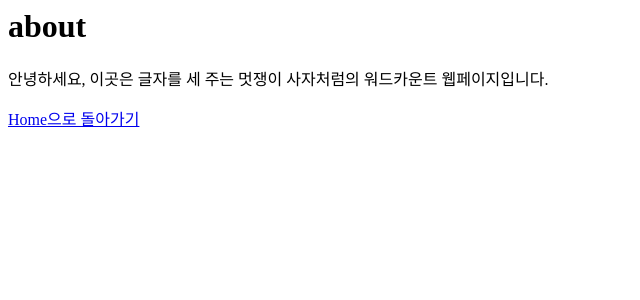
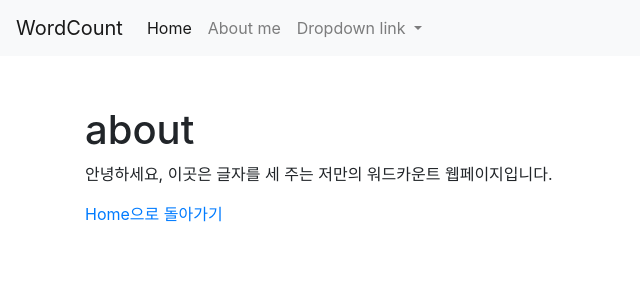
Before and after one commit to HuriHuchi/wordcounter, a Django app: page /about/ in a window 1280 px wide. Shown: the top 300 px of the page, without its empty margins (0-640 px from the left). Run offline with Django 3.2, Linux system fonts and the light colour scheme; some libraries are stand-ins or nearby versions.

Commit message:
second commit of wordcount project

```diff
--- a/firstproject/settings.py
+++ b/firstproject/settings.py
@@ -55,7 +55,7 @@ ROOT_URLCONF = 'firstproject.urls'
 TEMPLATES = [
     {
         'BACKEND': 'django.template.backends.django.DjangoTemplates',
-        'DIRS': [],
+        'DIRS': ['firstproject/templates'],
         'APP_DIRS': True,
         'OPTIONS': {
             'context_processors': [
--- /dev/null
+++ b/firstproject/templates/base.html
@@ -0,0 +1,47 @@
+
+<head>
+    {% comment %} 부트스트랩 연결  {% endcomment %}
+    <link rel="stylesheet" href="https://stackpath.bootstrapcdn.com/bootstrap/4.3.1/css/bootstrap.min.css" integrity="sha384-ggOyR0iXCbMQv3Xipma34MD+dH/1fQ784/j6cY/iJTQUOhcWr7x9JvoRxT2MZw1T" crossorigin="anonymous">
+
+    <script src="https://code.jquery.com/jquery-3.3.1.slim.min.js" integrity="sha384-q8i/X+965DzO0rT7abK41JStQIAqVgRVzpbzo5smXKp4YfRvH+8abtTE1Pi6jizo" crossorigin="anonymous"></script>
+    <script src="https://cdnjs.cloudflare.com/ajax/libs/popper.js/1.14.7/umd/popper.min.js" integrity="sha384-UO2eT0CpHqdSJQ6hJty5KVphtPhzWj9WO1clHTMGa3JDZwrnQq4sF86dIHNDz0W1" crossorigin="anonymous"></script>
+    <script src="https://stackpath.bootstrapcdn.com/bootstrap/4.3.1/js/bootstrap.min.js" integrity="sha384-JjSmVgyd0p3pXB1rRibZUAYoIIy6OrQ6VrjIEaFf/nJGzIxFDsf4x0xIM+B07jRM" crossorigin="anonymous"></script>
+</head>
+
+<body>
+    <nav class="navbar navbar-expand-lg navbar-light bg-light">
+  <a class="navbar-brand" href="{% url 'home' %}">WordCount</a>
+  <button class="navbar-toggler" type="button" data-toggle="collapse" data-target="#navbarNavDropdown" aria-controls="navbarNavDropdown" aria-expanded="false" aria-label="Toggle navigation">
+    <span class="navbar-toggler-icon"></span>
+  </button>
+  <div class="collapse navbar-collapse" id="navbarNavDropdown">
+    <ul class="navbar-nav">
+      <li class="nav-item active">
+        <a class="nav-link" href="{% url 'home' %}">Home <span class="sr-only">(current)</span></a>
+      </li>
+      <li class="nav-item">
+        <a class="nav-link" href="{% url 'about' %}">About me</a>
+      </li>
+      <li class="nav-item dropdown">
+        <a class="nav-link dropdown-toggle" href="#" id="navbarDropdownMenuLink" role="button" data-toggle="dropdown" aria-haspopup="true" aria-expanded="false">
+          Dropdown link
+        </a>
+        <div class="dropdown-menu" aria-labelledby="navbarDropdownMenuLink">
+          <a class="dropdown-item" href="#">Action</a>
+          <a class="dropdown-item" href="#">Another action</a>
+          <a class="dropdown-item" href="#">Something else here</a>
+        </div>
+      </li>
+    </ul>
+  </div>
+</nav>
+
+</body>
+
+
+<div class="container">
+    {% block content %}
+
+
+    {% endblock %}
+</div>
--- a/wordcount/templates/about.html
+++ b/wordcount/templates/about.html
@@ -1,5 +1,10 @@
-<h1>about</h1>
 
-<p>안녕하세요, 이곳은 글자를 세 주는 멋쟁이 사자처럼의 워드카운트 웹페이지입니다.</p>
+{% extends 'base.html' %}
 
-<a href="{%url 'home'%}">Home으로 돌아가기</a>
+{% block content %}
+    <h1 style="margin-top : 50px;">about</h1>
+
+    <p>안녕하세요, 이곳은 글자를 세 주는 저만의 워드카운트 웹페이지입니다.</p>
+
+    <a href="{%url 'home'%}">Home으로 돌아가기</a>
+    {% endblock %}
```
Also changed, not shown: wordcount/templates/home.html (+6 -1 lines), 1 other file.
